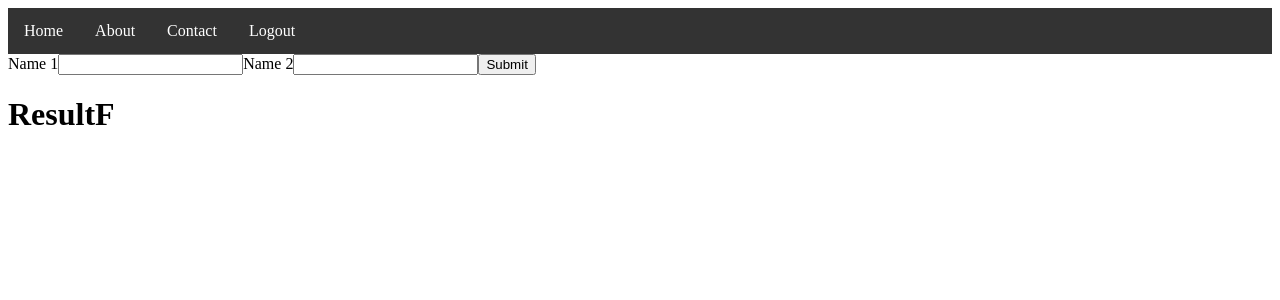
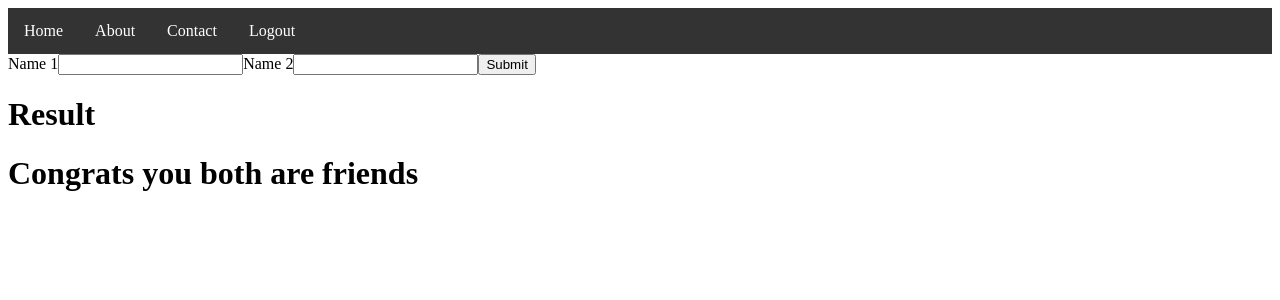
Before and after one commit to savio1912/flames, a React (Create React App) app: page / in a window 1280 px wide. Shown: the top 300 px of the page. Built offline with nearby package versions, Linux system fonts and the light colour scheme.

Commit message:
flames functionality completed

```diff
--- a/src/Flames.js
+++ b/src/Flames.js
@@ -1,3 +1,5 @@
+import Result from "./Result";
+
 const Flames = (props) => {
   function Unique_Count(name1, name2) {
     name1 = name1.toLowerCase().replace(/\s/g, "");
@@ -6,8 +8,6 @@ const Flames = (props) => {
     let n2 = (name2.match(/ /g) || []).length;
     name1 = name1.replace(/\s/g, "").substring(0, name1.length - n1);
     name2 = name2.replace(/\s/g, "").substring(0, name2.length - n2);
-    console.log(name1);
-    console.log(name2);
     let name1_count = {};
     let name2_count = {};
     let Count = 0;
@@ -52,6 +52,11 @@ const Flames = (props) => {
   const count = Unique_Count(name1, name2);
   const ch = flames(count);
 
-  return <h1>Result{ch}</h1>;
+  return (
+    <>
+      <h1>Result</h1>
+      <Result result={ch} />
+    </>
+  );
 };
 export default Flames;
--- a/src/Form.js
+++ b/src/Form.js
@@ -12,7 +12,6 @@ const Form = () => {
   }
   const formHandler = (event) => {
     event.preventDefault();
-    console.log(name1 + " " + name2);
   };
 
   return (
--- /dev/null
+++ b/src/Result.js
@@ -0,0 +1,23 @@
+const Result = (props) => {
+  const { result } = props;
+  return (
+    <>
+      {result === "F" ? (
+        <h1>Congrats you both are friends</h1>
+      ) : result === "L" ? (
+        <h1>Congrats you are both in Love</h1>
+      ) : result === "A" ? (
+        <h1>Congrats you are in Affection</h1>
+      ) : result === "M" ? (
+        <h1>Congrats you are going to Marry</h1>
+      ) : result === "E" ? (
+        <h1>Sorry you both are Enemies</h1>
+      ) : result === "S" ? (
+        <h1>You both aree Siblings</h1>
+      ) : (
+        <h1>Nothing</h1>
+      )}
+    </>
+  );
+};
+export default Result;
```
